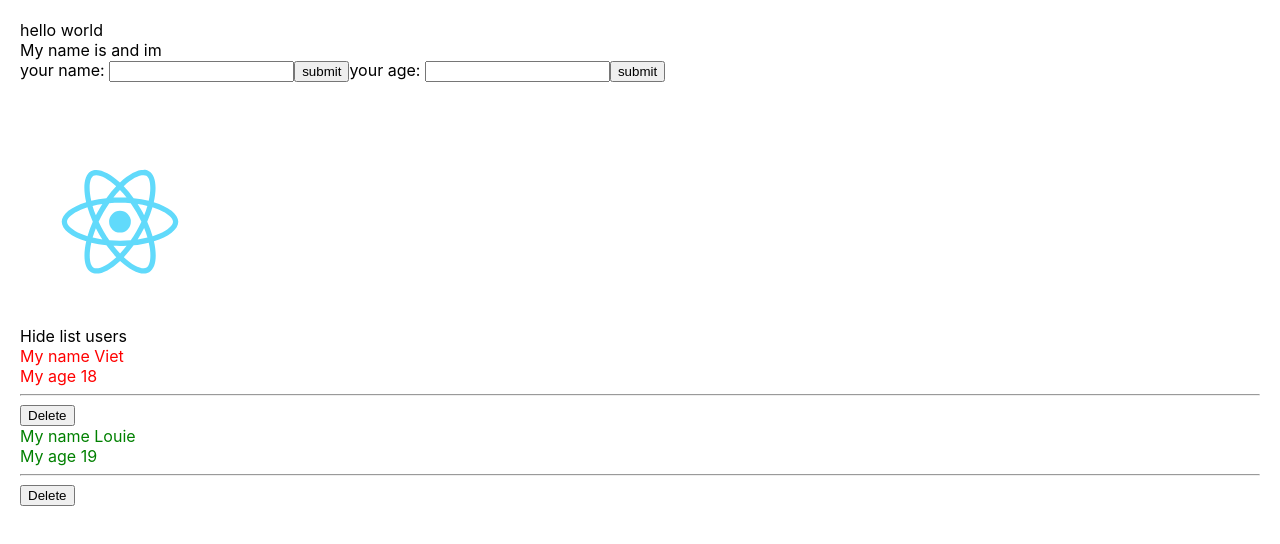
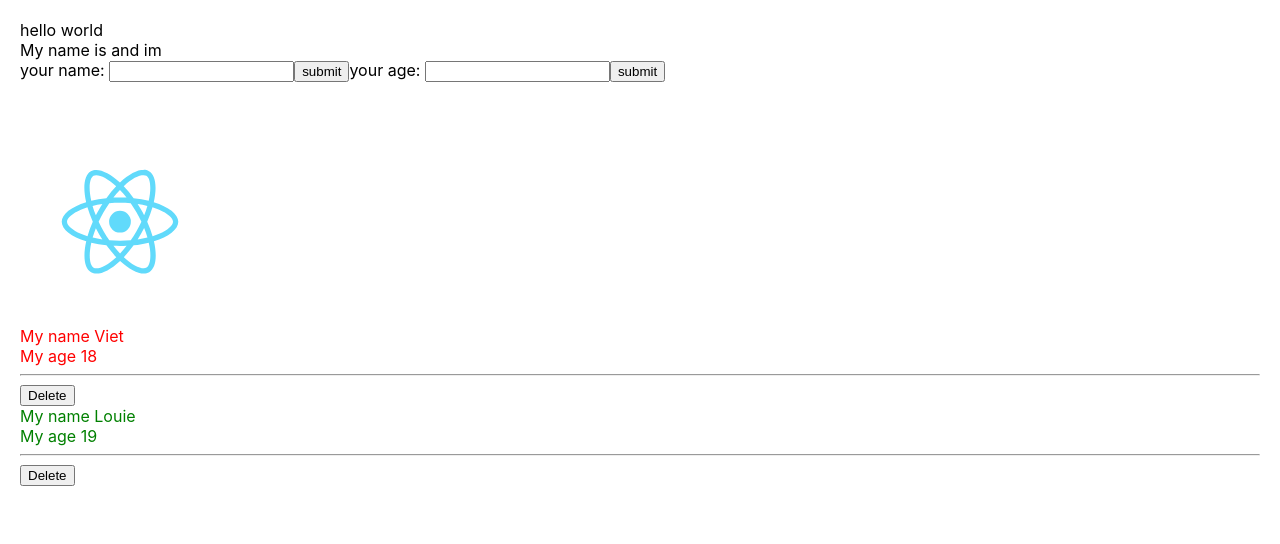
Before and after one commit to louIue/project-demo, a React (Create React App) app: page / in a window 1280 px wide. Shown: the top 544 px of the page. Built offline with nearby package versions, Linux system fonts and the light colour scheme.

Commit message:
stateusefull

```diff
--- a/src/components/DisplayInfo.js
+++ b/src/components/DisplayInfo.js
@@ -1,29 +1,44 @@
 import React from "react";
 import './DisplayInfo.scss';
 import logo from '../logo.svg'
-class DisplayInfo extends React.Component {
 
-    state = {
-        isShowListUser: true
-    }
+// class DisplayInfo extends React.Component {
 
-    handleShowHide = () => {
-        this.setState({
-            isShowListUser: !this.state.isShowListUser
-        })
-    }
+//     render() {
+//         const { listUser } = this.props;
+//         return (
+//             <div className='display-info-container'>
+//                 <img src={logo} />
+//                 {true &&
+//                     <>
+//                         {listUser.map((user) => {
+//                             return (
+//                                 <div key={user.id} className={+user.age > 18 ? "green" : "red"}>
+//                                     <div>
+//                                         My name {user.name}
+//                                         <br />
+//                                         My age {user.age}
+//                                         <hr />
+//                                     </div>
+//                                     <div>
+//                                         <button onClick={() => { this.props.handleDeleteUser(user.id) }}>Delete</button>
+//                                     </div>
+//                                 </div>
+//                             )
+//                         })}
+//                     </>
+//                 }
+//             </div>
+//         )
+//     }
+// }
 
-    render() {
-        const { listUser } = this.props;
+const DisplayInfo = (props) => {
+    const { listUser } = props;
     return (
         <div className='display-info-container'>
             <img src={logo} />
-                <div>
-                    <span onClick={() => { this.handleShowHide() }}>
-                        {this.state.isShowListUser === true ? "Hide list users" : "Show list users"}
-                    </span>
-                </div>
-                {this.state.isShowListUser &&
+            {true &&
                 <>
                     {listUser.map((user) => {
                         return (
@@ -35,7 +50,7 @@
                                     <hr />
                                 </div>
                                 <div>
-                                        <button onClick={()=>{this.props.handleDeleteUser(user.id)}}>Delete</button>
+                                    <button onClick={() => { props.handleDeleteUser(user.id) }}>Delete</button>
                                 </div>
                             </div>
                         )
@@ -45,6 +60,5 @@
         </div>
     )
 }
-}
 
 export default DisplayInfo;
```
Lines whose indentation alone changed are shown as unchanged.
